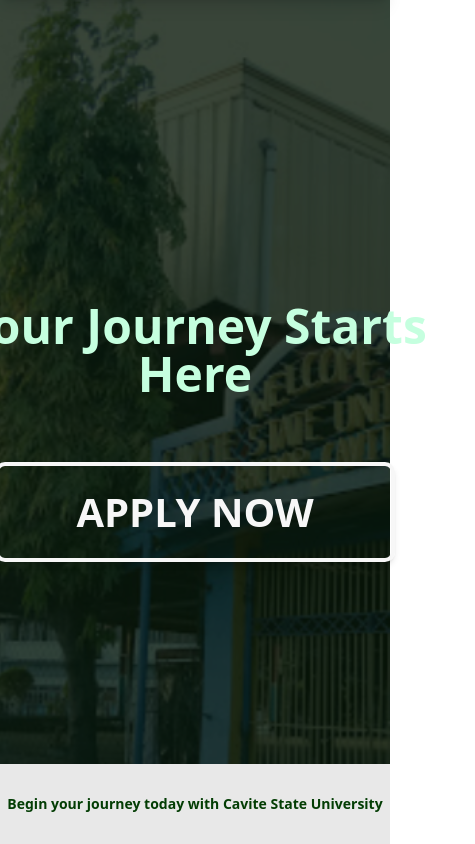
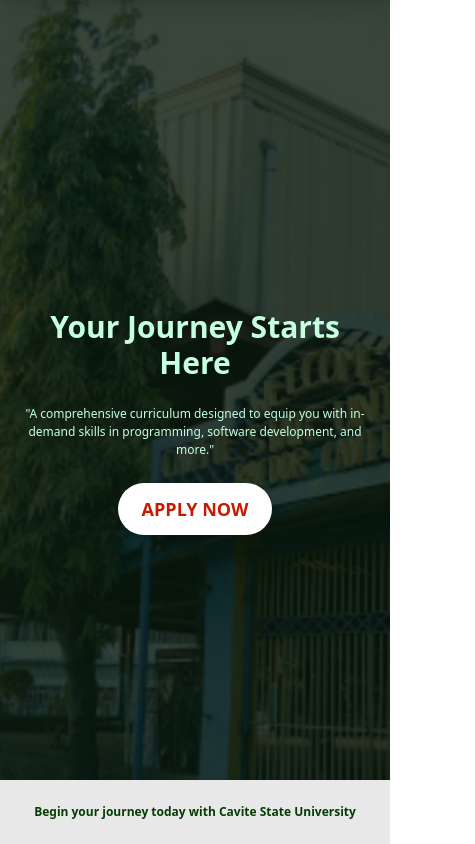
Before and after one commit to jh-jazer/CvSU-System, a React (Vite) app: page / in a window 390 px wide. Shown: the top 844 px of the page, 475 px wide, since content can reach past the window. Built offline with nearby package versions, Linux system fonts and the light colour scheme.

Commit message:
responsiveness

```diff
--- a/src/components/Hero.jsx
+++ b/src/components/Hero.jsx
@@ -6,42 +6,40 @@
   return (
     <div id="main">
       <div className="relative w-full h-screen">
+        {/* Background Image */}
         <img
-          className="w-full h-full object-cover object-center"
+          className="w-full h-full object-cover"
           src={Entrance}
           alt="Entrance"
         />
 
         {/* Overlay Content */}
-        <div className="absolute top-0 left-0 w-full h-full bg-[#081708]/80 flex items-center justify-center z-10">
-          <div className="text-center mt-10 text-white space-y-6">
-            <h1 className="text-5xl font-bold text-[#c5ffdf]">
+        <div className="absolute inset-0 bg-[#081708]/80 flex items-center justify-center z-10">
+          <div className="text-center text-white space-y-6 px-4 sm:px-8">
+            <h1 className="text-3xl sm:text-5xl font-bold text-[#c5ffdf]">
               Your Journey Starts Here
             </h1>
-            <p className="text-lg hidden sm:block px-3 text-[#c5ffdf]">
+            <p className="text-base sm:text-lg px-2 sm:px-6 text-[#c5ffdf]">
               "A comprehensive curriculum designed to equip you with in-demand
               skills in programming, software development, and more."
             </p>
 
             {/* Centered Apply Button */}
-            <div className=" flex justify-center mx-20">
+            <div className="flex justify-center">
               <Link to="/apply">
-                <h2 className="mainButton text-3xl text-[#C61A01] font-bold text-center bg-white py-4 px-8 rounded-full shadow-md hover:bg-[#C61A01] hover:text-white transition duration-300">
+                <button className="text-lg sm:text-2xl text-[#C61A01] font-bold bg-white py-3 sm:py-4 px-6 sm:px-8 rounded-full shadow-md hover:bg-[#C61A01] hover:text-white transition duration-300">
                   APPLY NOW
-                </h2>
+                </button>
               </Link>
             </div>
           </div>
         </div>
 
         {/* White Rectangle at the Bottom */}
-        <div className="absolute bottom-0 w-full  sm:h-28 bg-[#E8E8E8] h-20 z-20">
-          {/* Optional Content Inside the Rectangle */}
-          <div className="flex items-center justify-center h-full">
-            <p className="text-[#033D04] text-sm sm:text-lg font-semibold">
-              Begin your journey today with Cavite State University
-            </p>
-          </div>
+        <div className="absolute bottom-0 w-full bg-[#E8E8E8] h-16 sm:h-24 flex items-center justify-center z-20">
+          <p className="text-xs sm:text-lg text-[#033D04] font-semibold text-center px-4">
+            Begin your journey today with Cavite State University
+          </p>
         </div>
       </div>
     </div>
```
